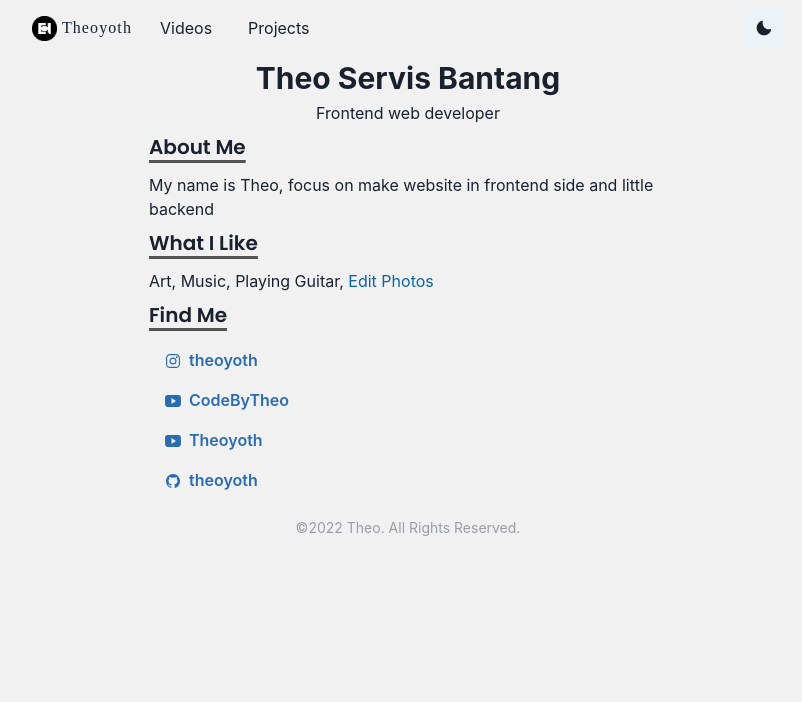
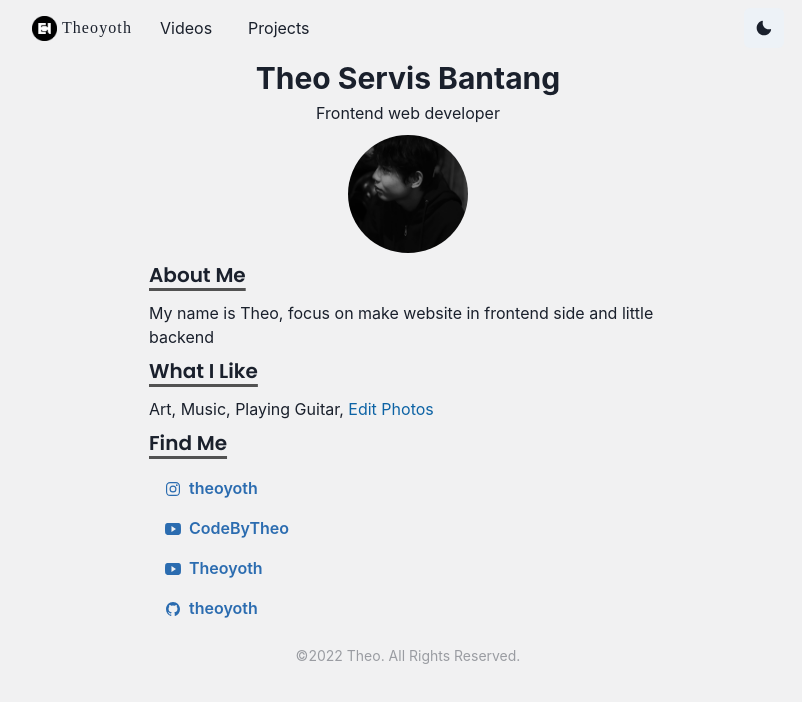
Before and after one commit to theoyoth/portfolio-v2, a Next.js app: page / in a window 1280 px wide. Shown: the top 702 px of the page, without its empty margins (232-1034 px from the left). Built offline with nearby package versions, Linux system fonts and the light colour scheme; a web font is replaced by a local one.

Commit message:
add profile picture

```diff
--- a/pages/index.js
+++ b/pages/index.js
@@ -8,9 +8,11 @@ import {
   List,
   ListItem,
   Container,
-  Box,
+  Box,Flex
 } from "@chakra-ui/react";
 import { IoLogoInstagram, IoLogoGithub, IoLogoYoutube } from "react-icons/io5";
+
+import Image from "next/image";
 
 export default function Home() {
   return (
@@ -22,6 +24,9 @@ export default function Home() {
         <Text textAlign="center" fontSize="md">
           Frontend web developer
         </Text>
+        <Flex alignItems="center" justifyContent="center" marginTop="10px">
+          <Image src="/image/avatar.jpg" width={120} height={118} style={{borderRadius:"50%"}} />
+        </Flex>
         <Heading as="h3" size="2xl" variant="section-title">
           About Me
         </Heading>
```
Also changed, not shown: public/image/avatar.jpg (added).
